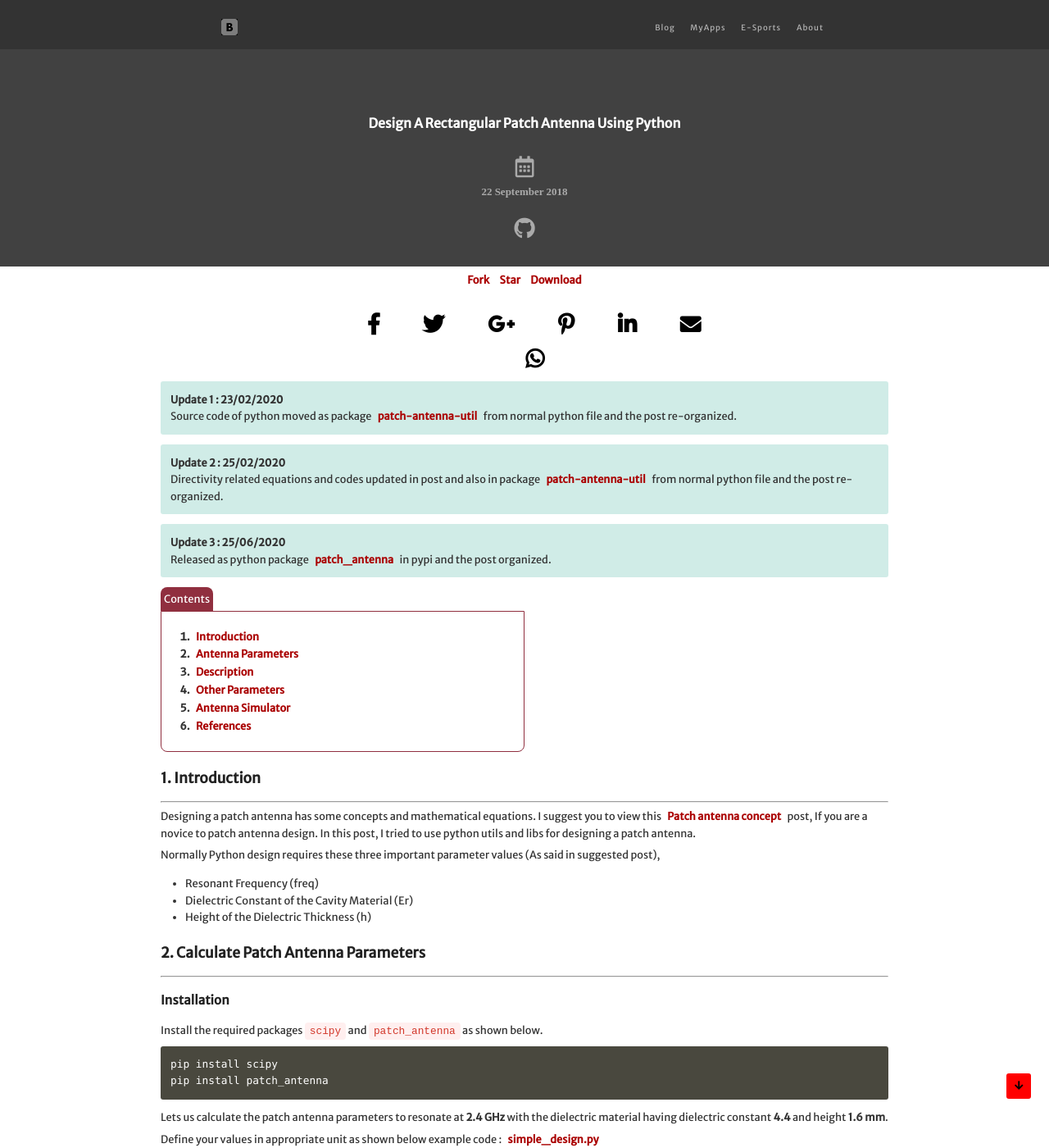
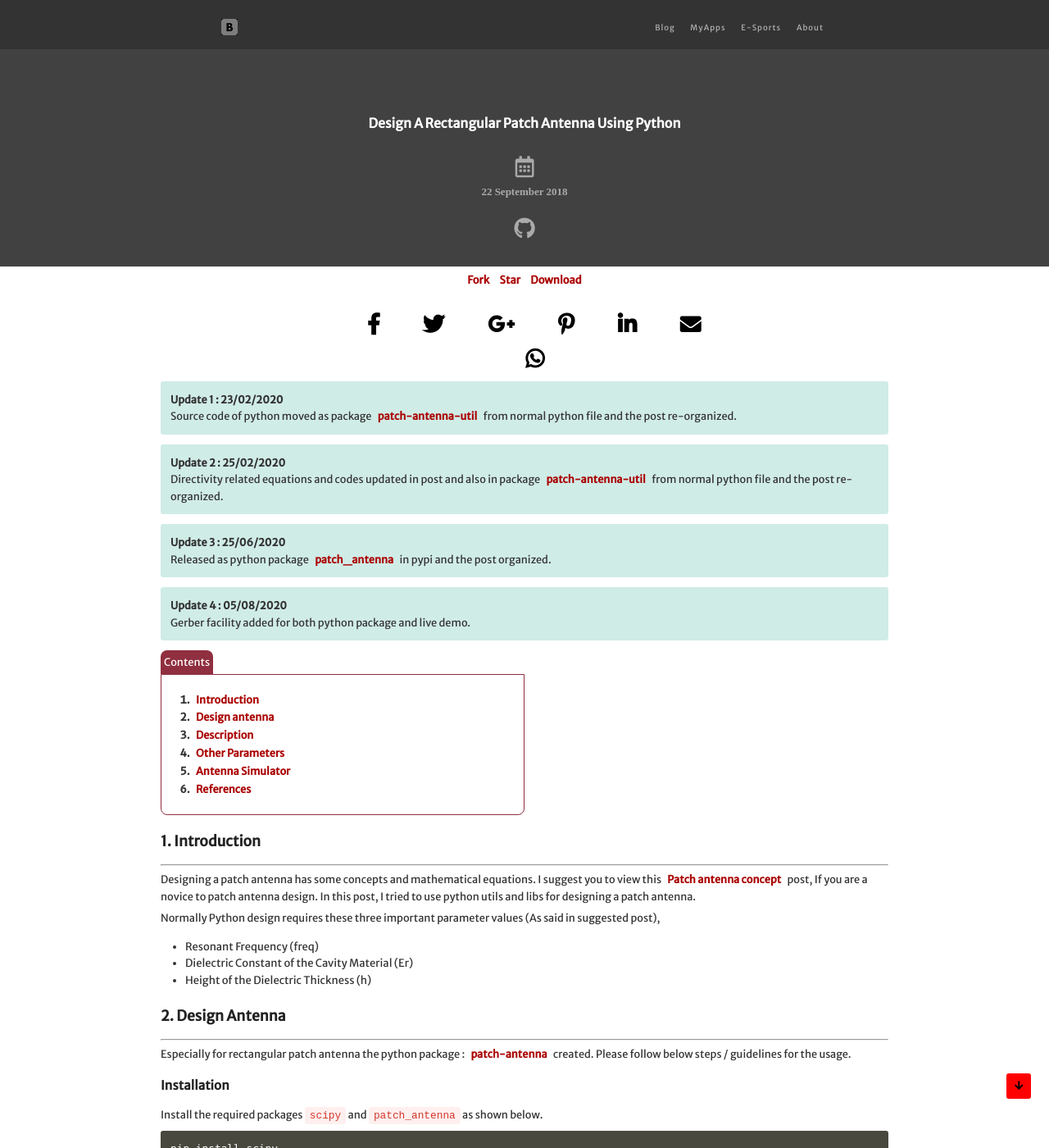
Before and after one commit to bhachauk/bhachauk.github.io, a Jekyll site: the page built from posts/wireless/_posts/2018-09-22-Design-A-Rectangular-Patch-Antenna-Using-Python.md, in a window 1280 px wide and 1400 px high. Shown: the whole window at 82% size. Built offline with Jekyll 4.4.1, drawn with Linux system fonts in a browser that asks for light colours; nearby versions of some CDN libraries; some web fonts are replaced; comment, search, counter and statistics services are not loaded; some of the changed text lies outside the part shown.

Commit message:
gerber feature added. update : 4

````diff
--- a/posts/wireless/_posts/2018-09-22-Design-A-Rectangular-Patch-Antenna-Using-Python.md
+++ b/posts/wireless/_posts/2018-09-22-Design-A-Rectangular-Patch-Antenna-Using-Python.md
@@ -17,12 +17,17 @@
 Released as python package [patch_antenna](https://pypi.org/project/patch-antenna/) in pypi and the post organized.
 {: .refbox}
 
+
+**Update 4 : 05/08/2020**
+Gerber facility added for both python package and live demo.
+{: .refbox}
+
 {: .txt-center}
 
 <kbd class="imgtitle">Contents</kbd>
 
 1. [Introduction](#1-introduction)
-1. [Antenna Parameters](#2-calculate-patch-antenna-parameters)
+1. [Design antenna](#2-design-antenna)
 1. [Description](#3-description)
 1. [Other Parameters](#4-other-parameters)
 1. [Antenna Simulator](#5-antenna-simulator---live)
@@ -44,8 +49,11 @@
 
 
 
-### 2. Calculate Patch Antenna Parameters
+### 2. Design Antenna
 ---
+
+
+Especially for rectangular patch antenna the python package : [patch-antenna](https://pypi.org/project/patch-antenna/) created. Please follow below steps / guidelines for the usage.
 
 
 ###### Installation
@@ -99,6 +107,23 @@
     "input_edge_impedance": 321.50075290241097
 }
 {: .output}
+
+
+##### Gerber facility
+
+The design can be stored as <mark>gerber</mark> file, which is commonly required for cnc fabrication.
+
+- Normal feed
+
+```python
+pa.write_gerber(freq, er, h, 'patch_design_normal_2.4GHz_4.4_er_1.6_h.gbr', 'normal')
+```
+
+- Inset feed
+
+```python
+pa.write_gerber(freq, er, h, 'patch_design_inset_2.4GHz_4.4_er_1.6_h.gbr', 'inset')
+```
 
 
 ### 3. Description
@@ -243,7 +268,7 @@
 ### 5. Antenna Simulator - Live
 ---
 
-Also i have migrated these thing into <mark>Javascript</mark> to make a live demo to the viewer.
+Also i have migrated these thing into <mark>Javascript</mark> to make a live demo to the viewer and also the design can be downloaded as gerber file <mark>.gbr</mark> for fabrication.
 
 [![demo](https://raw.githubusercontent.com/Bhanuchander210/patch-antenna/master/resource/anim.gif)](https://bhanuchander210.github.io/patch-antenna/)
 
````
